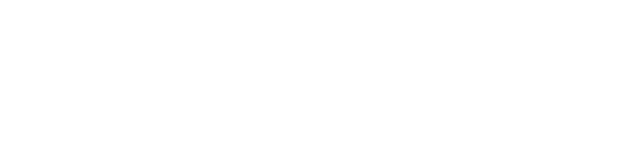
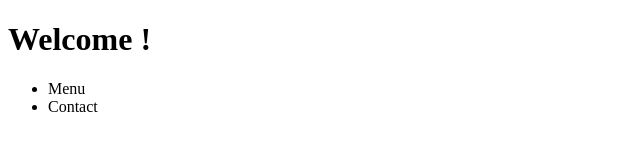
Before and after one commit to abdellani/project3-restaurant-page, a website built with webpack: page dist/index.html in a window 1280 px wide. Shown: the whole page, without its empty margins (0-640 px from the left). Built offline with nearby package versions, Linux system fonts and the light colour scheme.

Commit message:
Add initial page log

```diff
--- a/src/index.js
+++ b/src/index.js
@@ -1 +1,5 @@
-console.log("This is a test !!")
+import {initlize_page} from "./initial-page-load"
+
+initlize_page()
+document.getElementById("menu").addEventListener("click",()=> console.log("menu clicked"))
+document.getElementById("contact").addEventListener("click",()=> console.log("contact clicked"))
--- /dev/null
+++ b/src/initial-page-load.js
@@ -0,0 +1,19 @@
+function initlize_page() {
+  document.getElementById("content").innerHTML = `
+  <h1>Welcome !</h1>
+  <ul>
+    <li id="menu">
+      Menu
+    </li>
+    <li id="contact">
+      Contact
+    </li>
+  </ul>
+  <div id="tab-content">
+  </div>
+  `
+
+}
+export {
+  initlize_page
+};
```
Also changed, not shown: dist/index.html, dist/main.js.
